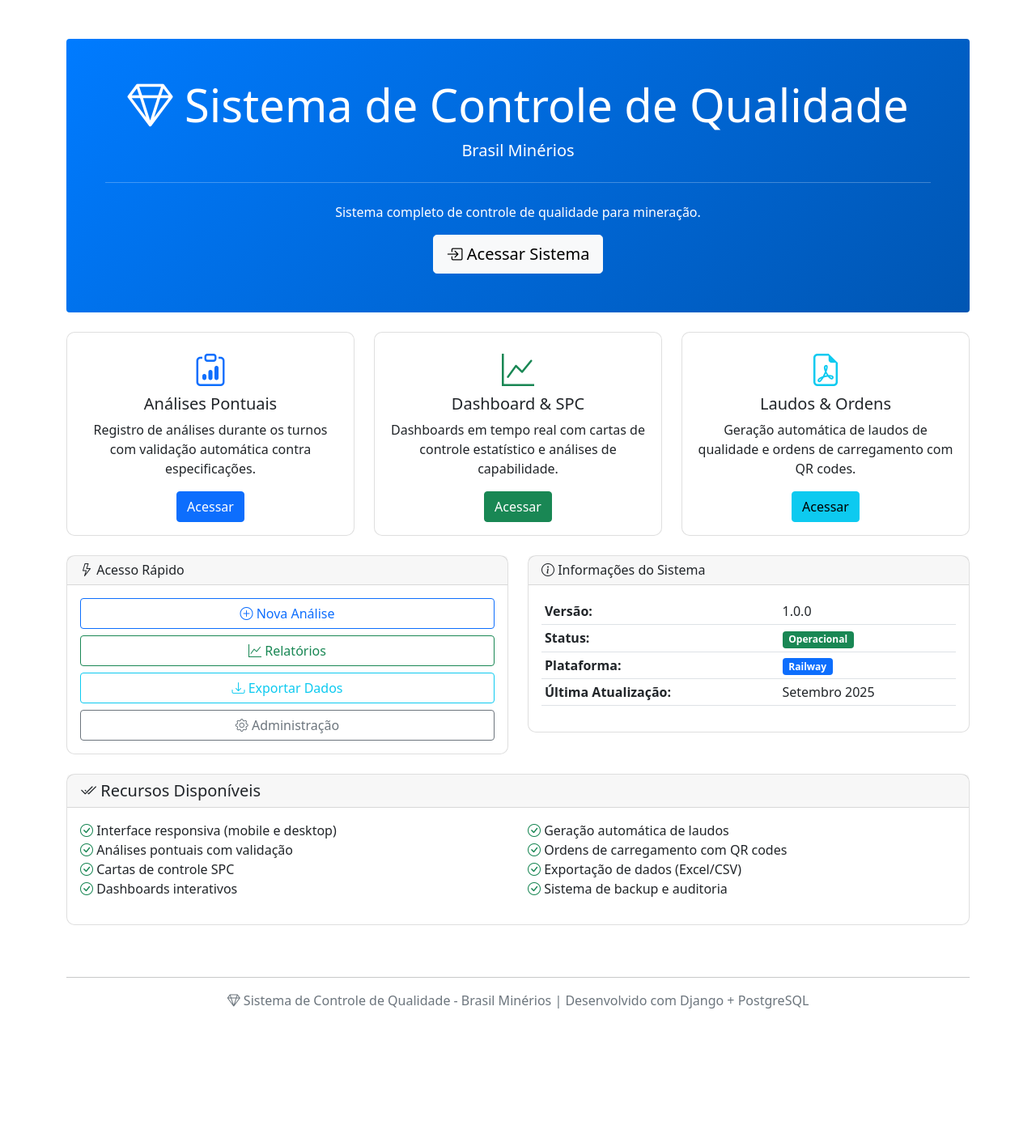
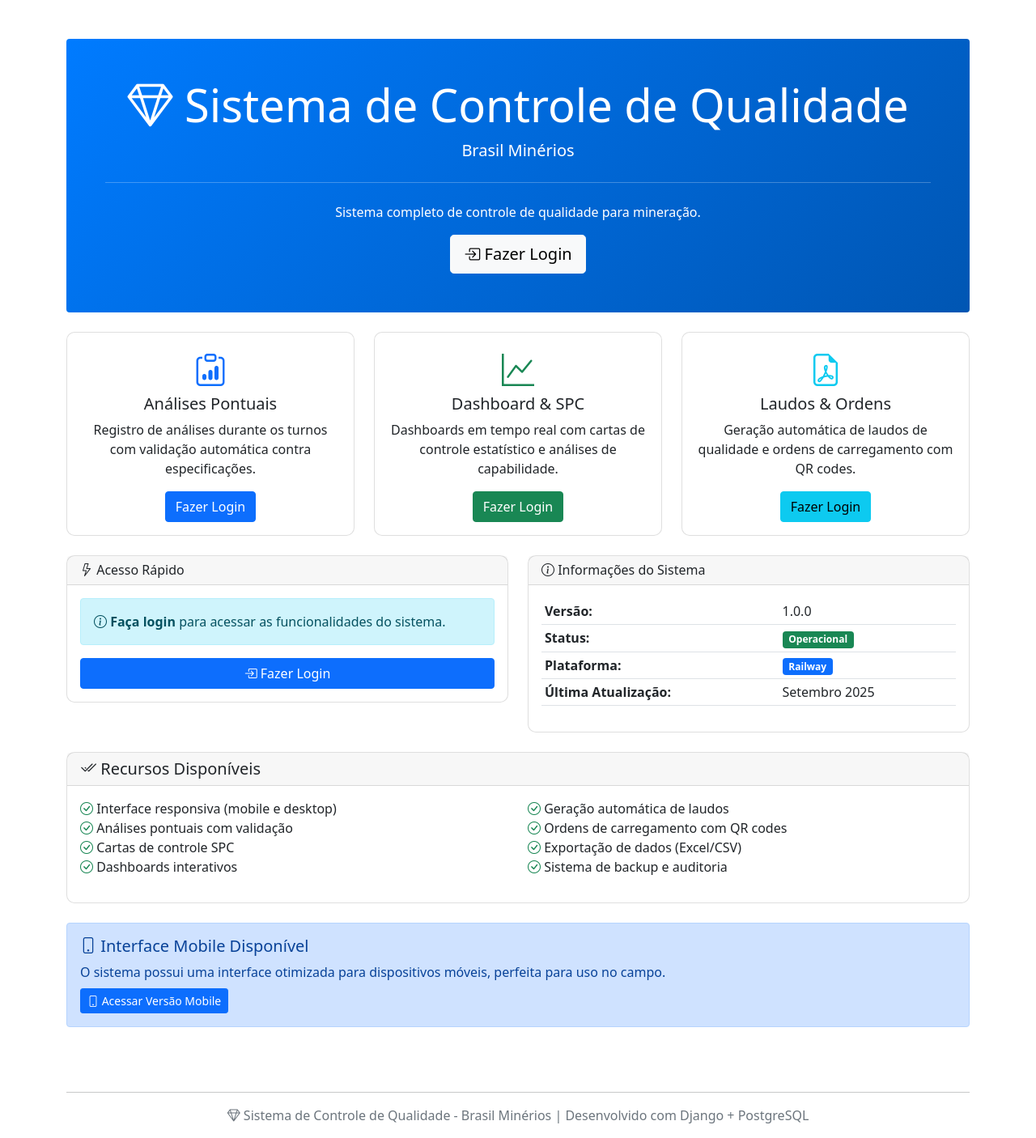
Before and after one commit to edinoue/sistema-vermiculita-qc, a Django app: page / in a window 1280 px wide. Shown: the whole page at 81% size. Before the commit the page ends 1246 px from the top, so only its background shows below. Run offline with Django 5.2, Linux system fonts and the light colour scheme; parts of the project's set-up code (start-up, migrations or seed data) failed here and were passed over; some libraries are stand-ins or nearby versions.

Commit message:
Atualização dos links

```diff
--- a/templates/core/home.html
+++ b/templates/core/home.html
@@ -33,9 +33,18 @@
                     <p class="lead">Brasil Minérios</p>
                     <hr class="my-4 bg-white">
                     <p>Sistema completo de controle de qualidade para mineração.</p>
+                    {% if user.is_authenticated %}
+                        <a class="btn btn-light btn-lg" href="/dashboard-simples/">
+                            <i class="bi bi-speedometer2"></i> Acessar Dashboard
+                        </a>
+                        <a class="btn btn-outline-light btn-lg ms-2" href="/admin/">
+                            <i class="bi bi-gear"></i> Administração
+                        </a>
+                    {% else %}
                         <a class="btn btn-light btn-lg" href="/login-simples/">
-                        <i class="bi bi-box-arrow-in-right"></i> Acessar Sistema
+                            <i class="bi bi-box-arrow-in-right"></i> Fazer Login
                         </a>
+                    {% endif %}
                 </div>
             </div>
         </div>
@@ -48,7 +57,11 @@
                         <i class="bi bi-clipboard-data text-primary fs-1 mb-3"></i>
                         <h5 class="card-title">Análises Pontuais</h5>
                         <p class="card-text">Registro de análises durante os turnos com validação automática contra especificações.</p>
-                        <a href="/login-simples/" class="btn btn-primary">Acessar</a>
+                        {% if user.is_authenticated %}
+                            <a href="/qc/spot-analysis/create/" class="btn btn-primary">Acessar</a>
+                        {% else %}
+                            <a href="/login-simples/" class="btn btn-primary">Fazer Login</a>
+                        {% endif %}
                     </div>
                 </div>
             </div>
@@ -59,7 +72,11 @@
                         <i class="bi bi-graph-up text-success fs-1 mb-3"></i>
                         <h5 class="card-title">Dashboard & SPC</h5>
                         <p class="card-text">Dashboards em tempo real com cartas de controle estatístico e análises de capabilidade.</p>
-                        <a href="/login-simples/" class="btn btn-success">Acessar</a>
+                        {% if user.is_authenticated %}
+                            <a href="/qc/dashboard/" class="btn btn-success">Acessar</a>
+                        {% else %}
+                            <a href="/login-simples/" class="btn btn-success">Fazer Login</a>
+                        {% endif %}
                     </div>
                 </div>
             </div>
@@ -70,7 +87,11 @@
                         <i class="bi bi-file-earmark-pdf text-info fs-1 mb-3"></i>
                         <h5 class="card-title">Laudos & Ordens</h5>
                         <p class="card-text">Geração automática de laudos de qualidade e ordens de carregamento com QR codes.</p>
-                        <a href="/login-simples/" class="btn btn-info">Acessar</a>
+                        {% if user.is_authenticated %}
+                            <a href="/qc/reports/" class="btn btn-info">Acessar</a>
+                        {% else %}
+                            <a href="/login-simples/" class="btn btn-info">Fazer Login</a>
+                        {% endif %}
                     </div>
                 </div>
             </div>
@@ -86,20 +107,35 @@
                         </h6>
                     </div>
                     <div class="card-body">
+                        {% if user.is_authenticated %}
                             <div class="d-grid gap-2">
-                            <a href="/login-simples/" class="btn btn-outline-primary">
+                                <a href="/qc/spot-analysis/create/" class="btn btn-outline-primary">
                                     <i class="bi bi-plus-circle"></i> Nova Análise
                                 </a>
-                            <a href="/login-simples/" class="btn btn-outline-success">
-                                <i class="bi bi-graph-up"></i> Relatórios
+                                <a href="/qc/dashboard/" class="btn btn-outline-success">
+                                    <i class="bi bi-graph-up"></i> Dashboard
                                 </a>
-                            <a href="/login-simples/" class="btn btn-outline-info">
+                                <a href="/qc/control-chart/" class="btn btn-outline-warning">
+                                    <i class="bi bi-graph-up-arrow"></i> Cartas de Controle
+                                </a>
+                                <a href="/export/" class="btn btn-outline-info">
                                     <i class="bi bi-download"></i> Exportar Dados
                                 </a>
-                            <a href="/login-simples/" class="btn btn-outline-secondary">
+                                <a href="/admin/" class="btn btn-outline-secondary">
                                     <i class="bi bi-gear"></i> Administração
                                 </a>
                             </div>
+                        {% else %}
+                            <div class="alert alert-info">
+                                <i class="bi bi-info-circle"></i>
+                                <strong>Faça login</strong> para acessar as funcionalidades do sistema.
+                            </div>
+                            <div class="d-grid">
+                                <a href="/login-simples/" class="btn btn-primary">
+                                    <i class="bi bi-box-arrow-in-right"></i> Fazer Login
+                                </a>
+                            </div>
+                        {% endif %}
                     </div>
                 </div>
             </div>
@@ -125,6 +161,12 @@
                                 <td><strong>Plataforma:</strong></td>
                                 <td><span class="badge bg-primary">Railway</span></td>
                             </tr>
+                            {% if user.is_authenticated %}
+                            <tr>
+                                <td><strong>Usuário:</strong></td>
+                                <td>{{ user.username }}</td>
+                            </tr>
+                            {% endif %}
                             <tr>
                                 <td><strong>Última Atualização:</strong></td>
                                 <td>Setembro 2025</td>
@@ -168,6 +210,19 @@
             </div>
         </div>
 
+        <!-- Interface Mobile -->
+        <div class="row mt-4">
+            <div class="col-12">
+                <div class="alert alert-primary">
+                    <h5><i class="bi bi-phone"></i> Interface Mobile Disponível</h5>
+                    <p class="mb-2">O sistema possui uma interface otimizada para dispositivos móveis, perfeita para uso no campo.</p>
+                    <a href="/mobile/" class="btn btn-primary btn-sm">
+                        <i class="bi bi-phone"></i> Acessar Versão Mobile
+                    </a>
+                </div>
+            </div>
+        </div>
+
         <!-- Footer -->
         <div class="row mt-5">
             <div class="col-12 text-center">
@@ -182,7 +237,7 @@
 
     <script src="https://cdn.jsdelivr.net/npm/bootstrap@5.1.3/dist/js/bootstrap.bundle.min.js"></script>
     <script>
-        // Detectar dispositivo móvel 2
+        // Detectar dispositivo móvel
         document.addEventListener('DOMContentLoaded', function() {
             if (/Android|webOS|iPhone|iPad|iPod|BlackBerry|IEMobile|Opera Mini/i.test(navigator.userAgent)) {
                 setTimeout(() => {
```
Lines whose indentation alone changed are shown as unchanged.
